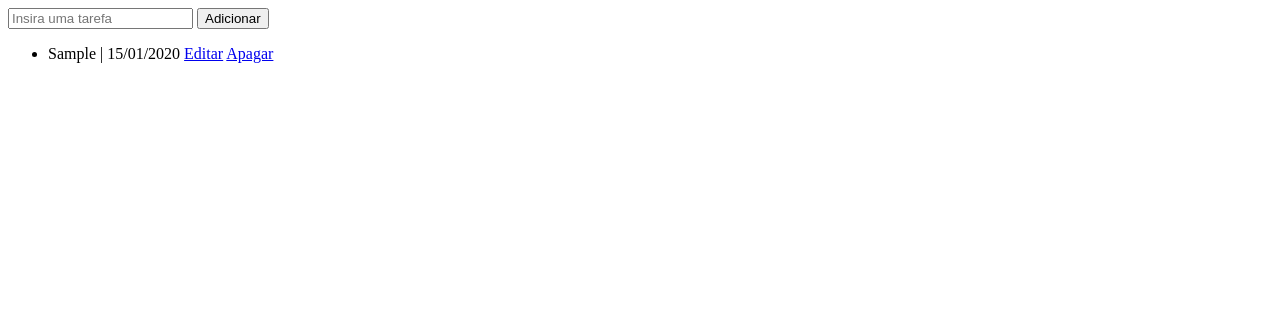
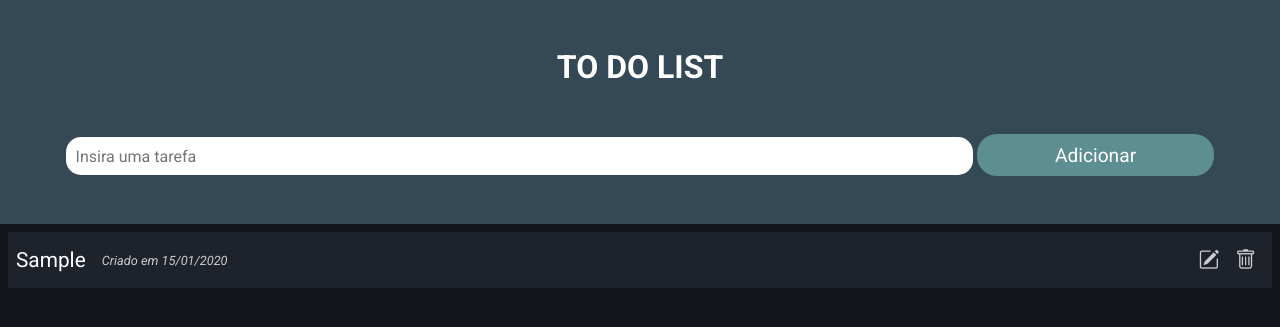
Before and after one commit to sousafilp/to-do, a Node server app: page / in a window 1280 px wide. Shown: the top 327 px of the page. Run offline with Node 20, Linux system fonts and the light colour scheme; tables that the repository leaves empty hold one stand-in row (values such as "Sample post"); some libraries are stand-ins or nearby versions.

Commit message:
Adicionando estilo da página

```diff
--- a/public/style.css
+++ b/public/style.css
@@ -1,3 +1,223 @@
-h1 {
-  color: blue;
+@import url("https://fonts.googleapis.com/css2?family=Roboto:ital,wght@0,100;0,300;0,400;0,500;0,700;0,900;1,100;1,300;1,400;1,500;1,700;1,900&display=swap");
+
+* {
+  margin: 0;
+  padding: 0;
+  font-family: Roboto, Arial;
 }
+
+input {
+  margin: 0;
+  border: none;
+  border-radius: 15px;
+  width: 75%;
+  padding: 0.6rem;
+  font-size: 1rem;
+  outline: none;
+}
+
+body {
+  background-color: #13151a;
+  width: 100%;
+  height: 100%;
+  color: #fff;
+}
+
+header {
+  background-color: #344955;
+  padding: 3rem;
+  margin: 0 0 0.5rem 0;
+  text-align: center;
+}
+
+header h1 {
+  padding-bottom: 3rem;
+}
+
+button {
+  padding: 0.6rem;
+  width: 20%;
+  background-color: #5d8e91;
+  color: #fff;
+  text-align: center;
+  font-size: 1.2rem;
+  cursor: pointer;
+  border-radius: 20px;
+  border: none;
+  border-left: 1rem;
+  transition: all 0.3s ease-in-out;
+}
+
+button:hover {
+  background-color: #78a083;
+  color: #ffffff;
+}
+
+section#tasks {
+  margin: 0.5rem;
+}
+
+ul {
+  list-style: none;
+}
+
+ul li {
+  position: relative;
+  padding: 0.5rem;
+  background-color: rgb(22, 22, 24);
+  text-decoration: none;
+  display: flex;
+  align-items: center;
+  justify-content: space-between;
+  flex-wrap: wrap;
+  font-size: 1.3rem;
+}
+
+ul li a {
+  text-decoration: none;
+  color: #fff;
+}
+
+ul li span {
+  color: #ccc;
+  font-style: italic;
+  font-size: 0.8rem;
+  padding-left: 1rem;
+}
+
+ul li div {
+  display: flex;
+  align-items: center;
+  flex-wrap: wrap;
+}
+
+ul li:nth-child(odd) {
+  background-color: #1d222b;
+}
+
+ul li:hover {
+  background-color: #50727b;
+}
+
+a.btnUpdate {
+  padding: 0.5rem;
+  text-decoration: none;
+  color: #ccc;
+  transition: all 0.3s ease-in-out;
+}
+
+a.btnUpdate:hover {
+  background: #ccc;
+  color: #5d8e91;
+  border-radius: 5px;
+}
+
+a.btnDelete {
+  padding: 0.5rem;
+  text-decoration: none;
+  color: #ccc;
+  transition: all 0.3s ease-in-out;
+}
+
+a.btnDelete:hover {
+  background: #be3144;
+  color: #ccc;
+  border-radius: 5px;
+}
+
+section#modal {
+  position: fixed;
+  top: 0;
+  bottom: 0;
+  left: 0;
+  right: 0;
+  background-color: #00000080;
+  z-index: 9999;
+  display: flex;
+  justify-content: center;
+  align-items: center;
+  pointer-events: auto;
+}
+
+div#card {
+  width: 30rem;
+  position: relative;
+  background-color: #13151a;
+}
+
+div#head {
+  display: flex;
+  justify-content: space-between;
+  align-items: center;
+  padding: 1.5rem;
+}
+
+div#card h2 {
+  margin: 0;
+}
+
+div#card a#close {
+  color: #fff;
+  text-decoration: none;
+  font-size: 1.5rem;
+  transition: all 0.3s ease-in-out;
+}
+
+div#card a#close:hover {
+  background-color: #be3144;
+  border-radius: 5rem;
+  padding: 0 0.1rem;
+}
+
+div#card hr {
+  width: 90%;
+  margin: 0 auto;
+  border-color: #ccc;
+}
+
+div#card p {
+  padding: 1.5rem;
+  text-align: center;
+  font-size: 1.3rem;
+  line-height: 2rem;
+}
+
+div#btns {
+  display: flex;
+  justify-content: center;
+  align-items: center;
+  padding: 1.5rem;
+}
+
+div#btns a {
+  text-decoration: none;
+  padding: 0.5rem;
+  width: 7rem;
+  text-align: center;
+  background-color: #13151a;
+  font-size: 1.5rem;
+}
+
+div#btns a#btnNot {
+  color: #be3144;
+  border: solid 1px #be3144;
+  margin-right: 1rem;
+  transition: all 0.3s ease-in-out;
+}
+
+div#btns a#btnNot:hover {
+  background-color: #be3144;
+  color: #fff;
+}
+
+div#btns a#btnYes {
+  color: #5d8e91;
+  border: solid 1px #5d8e91;
+  margin-right: 1rem;
+  transition: all 0.3s ease-in-out;
+}
+
+div#btns a#btnYes:hover {
+  background-color: #5d8e91;
+  color: #fff;
+}
--- a/views/index.ejs
+++ b/views/index.ejs
@@ -3,13 +3,18 @@
   <head>
     <meta charset="UTF-8" />
     <meta name="viewport" content="width=device-width, initial-scale=1.0" />
-    <link rel="stylesheet" href="style.css" />
+    <link rel="stylesheet" href="/style.css" />
+    <link
+      rel="stylesheet"
+      href="https://cdn.jsdelivr.net/npm/bootstrap-icons@1.11.3/font/bootstrap-icons.min.css"
+    />
     <title>To Do List</title>
   </head>
 
   <body>
     <header>
       <% if(task==null){%>
+      <h1>TO DO LIST</h1>
       <form action="/create" method="post">
         <input
           type="text"
@@ -20,9 +25,10 @@
         <button id="addButton" type="submit">Adicionar</button>
       </form>
       <% }else{ %>
+      <h1>EDITAR TAREFA</h1>
       <form action="/updateOne/<%= task._id %>" method="post">
         <input type="text" name="task" id="task" value="<%= task.task %>" />
-        <button id="addButton" type="submit">Atualizar</button>
+        <button id="updateButton" type="submit">Atualizar</button>
       </form>
       <% } %>
     </header>
@@ -31,9 +37,18 @@
       <ul>
         <% tasksList.forEach((task)=>{ %>
         <li>
-          <%= task.task %> | <%= task.date.toLocaleDateString('pt-BR') %>
-          <a href="/getById/<%= task._id %>/update">Editar</a>
-          <a href="/getById/<%= task._id %>/delete">Apagar</a>
+          <div>
+            <a href="/"><%= task.task %> </a>
+            <span>Criado em <%= task.date.toLocaleDateString('pt-BR') %> </span>
+          </div>
+          <div>
+            <a class="btnUpdate" href="/getById/<%= task._id %>/update"
+              ><i class="bi bi-pencil-square"></i
+            ></a>
+            <a class="btnDelete" href="/getById/<%= task._id %>/delete"
+              ><i class="bi bi-trash"></i></i
+            ></a>
+          </div>
         </li>
         <% }) %>
       </ul>
@@ -42,12 +57,18 @@
     <% if(taskDelete != null) { %>
     <section id="modal">
       <div id="card">
-        <a href="/">x</a>
-        <h2>Confirmação</h2>
+
+        <div id="head">
+          <h2>Confirmação</h2>
+          <a id="close"href="/"><i class="bi bi-x"></i></a>
+        </div>
+
         <hr />
         <p>Deseja realmente apagar a tarefa: <%= taskDelete.task %>?</p>
-        <a href="/">Não</a>
-        <a href="/deleteOne/<%= taskDelete._id %>">Sim</a>
+        <div id="btns">
+          <a id="btnNot" href="/">Não</a>
+          <a id="btnYes" href="/deleteOne/<%= taskDelete._id %>">Sim</a>
+        </div>
       </div>
     </section>
     <% } %>
```
